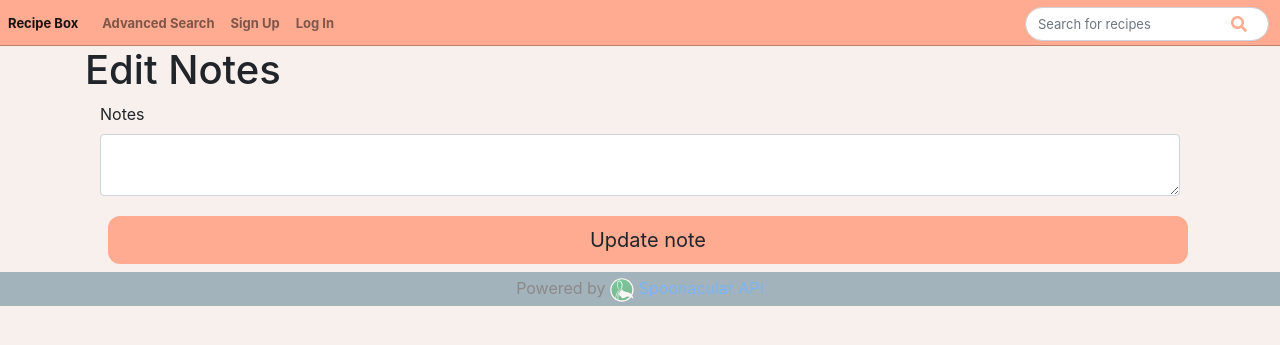
After one commit to lydngai/capstone_I, a Flask app: template templates/edit-note.html in a window 1280 px wide. The commit adds this page. Shown: the top 345 px of the page. Run offline with Flask 2, Linux system fonts and the light colour scheme; tables that the repository leaves empty hold one stand-in row (values such as "Sample post"); the template is opened without the code that fills it: values that come from a table or form of the project are taken from there, most other values are stand-ins (such as "Sample title", 1, 10 or a date in 2020); some libraries are stand-ins or nearby versions.

Commit message:
showing user notes and can edit notes

```diff
--- a/app.py
+++ b/app.py
@@ -61,8 +61,10 @@ def show_advanced_search():
 
 @app.route('/adv_search_results')
 def adv_search_query():
-    """perform advanced search from advanced search form"""
+    """perform advanced search from advanced search form, include user's allergies if logged in"""
     intolerances=[]
+    if g.user:
+        intolerances=g.user.allergies.split(",")
 
     query=request.args.get('advQuery')
     inc_ing=request.args.get('includeIngredients')
@@ -89,15 +91,32 @@ def adv_search_query():
         payload['diet']=diet
 
     res = requests.get(f"{API_BASE_URL}/recipes/complexSearch?query={query}&number={num_results}&apiKey={apikey}",params=payload)
+    print("############################################")
+    print("intolerances", intolerances)
+    print(res.url)
+    print(res.json())
+    print("############################################")
+
     response = res.json()
     return render_template("recipe-results.html",resp=response)
 
 @app.route('/search')
 def search_query():
-    """perform basic search from search bar"""
+    """perform basic search from search bar, include user's allergens if logged in"""
+
     search = request.args.get('search-recipe')
-    res = requests.get(f"{API_BASE_URL}/recipes/complexSearch?query={search}&number={num_results}&apiKey={apikey}")
+    if not g.user:
+        res = requests.get(f"{API_BASE_URL}/recipes/complexSearch?query={search}&number={num_results}&apiKey={apikey}")
 
+    if g.user:
+        intolerances=g.user.allergies.split(",")
+
+        res = requests.get(f"{API_BASE_URL}/recipes/complexSearch?query={search}&excludeIngredients={intolerances}&number={num_results}&apiKey={apikey}")
+        print("############################################")
+        print("intolerances", intolerances)
+
+    print(res.url)
+    print("############################################")
     response = res.json()
 
     return render_template("recipe-results.html",resp=response)
@@ -117,8 +136,6 @@ def show_recipe_info(id):
 ###########################
 ### ### User Routes ### ###
 ###########################
-    # import pdb
-    # pdb.set_trace()
 @app.before_request
 def add_user_to_g():
     """If logged in, add curr user to Flask global."""
@@ -250,12 +267,10 @@ def show_saved_recipes():
         flash("Unauthorized access",'danger')
         return redirect('/')
     u_id = g.user.id
-    user=User.query.get_or_404(u_id)
-    recipes = user.recipes
-    # recipe_notes=user.recipe_notes
 
+    rec_notes=db.session.query(Recipe.name,Recipe.image_url, Recipe.id, User_Recipe.notes).join(User_Recipe).filter(User_Recipe.user_id==u_id)
 
-    return render_template('user/saved-recipes.html', recipes=recipes)
+    return render_template('user/saved-recipes.html', recipes=rec_notes)
 
 @app.route('/save_to_recipebox/<int:rec_id>')
 def save_user_recipe(rec_id):
@@ -306,9 +321,10 @@ def edit_recipe_notes(rec_id):
     if form.validate_on_submit():
         user_note.notes=form.notes.data
         db.session.commit()
+        flash("Note updated!","success")
         return redirect('/user/recipes')
 
-    return render_template("edit-note.html",form=form)
+    return render_template("edit-note.html",rec_id=rec_id,form=form)
 
 
 def add_recipe_to_database(rec_id):
--- a/forms.py
+++ b/forms.py
@@ -10,8 +10,6 @@ class UserAddForm(FlaskForm):
     password=PasswordField('Password',validators=[DataRequired(), Length(min=6)])
     cooking_for=IntegerField('Cooking for', default=1)
     allergies=StringField("Allergens/Intolerances")
-    # allergies=SelectField('Allergens/Intolerances',choices=[("dairy", "Dairy"),("egg",'Egg'),('gluten',"Gluten"),('grain',"Grain"),('peanut',"Peanut"),('seafood',"Seafood"),('sesame',"Sesame"),('shellfish',"Shellfish"),('soy',"Soy"),('sulfite',"Sulfite"),('tree nut',"Tree Nut"),('wheat',"Wheat")], validate_choice=False)
-    # allergies = db.Column(db.Text)
 
 class UserSignInForm(FlaskForm):
     """Sign in user form"""
@@ -28,7 +26,4 @@ class UserEditForm(FlaskForm):
 
 class RecipeNoteForm(FlaskForm):
     """Save user's notes for a recipe"""
-    notes=TextAreaField('Notes', validators=[DataRequired()])
-
-    # cooking_for=IntegerField('Cooking for', default=1)
-    # allergies=StringField("Allergens/Intolerances")
+    notes=TextAreaField('Notes')
--- /dev/null
+++ b/templates/edit-note.html
@@ -0,0 +1,22 @@
+{% extends 'base.html' %} {% block content %}
+<h1>Edit Notes</h1>
+<div class="container">
+  <form method="POST" action="/recipe/edit/{{rec_id}}">
+    {{ form.hidden_tag() }}
+    <!--  -->
+    {% for field in form if field.widget.input_type != 'hidden' %}
+    <!--  -->
+    {% for error in field.errors %}
+    <span class="text-danger">{{ error }}</span>
+    {% endfor %}
+    <!--  -->
+    {{field.label}} {{field(class="form-control")}}
+    <!--  -->
+    {% endfor %}
+
+    <button class="btn btn-lg btn-block m-2">
+      Update note
+    </button>
+  </form>
+</div>
+{% endblock %}
--- a/templates/recipe-results.html
+++ b/templates/recipe-results.html
@@ -2,7 +2,9 @@
 <h1>Recipe search results:</h1>
 <div class="container mb-5 recipe-cards">
   <div class="row">
-    {% for item in resp.results %}
+    {% if resp.results|length==0 %}
+    <div>No results match your search criteria, please try something again</div>
+    {% endif %} {% for item in resp.results %}
     <!-- cards -->
     <div class="col-sm-6 col-md-4 m-2">
       <div class="card">
--- a/templates/user/saved-recipes.html
+++ b/templates/user/saved-recipes.html
@@ -13,7 +13,7 @@
         />
         <div class="card-body">
           <h5 class="card-title">{{item.name}}</h5>
-
+          <p><b>Notes:</b> {{item.notes}}</p>
           <a href="/recipe/edit/{{item.id}}" class="btn m-1">Edit Notes</a>
           <form method="GET" action="/unsave_recipe/{{item.id}}">
             <button class="btn remove-recipe m-1" data-id="{{item.id}}">
```
